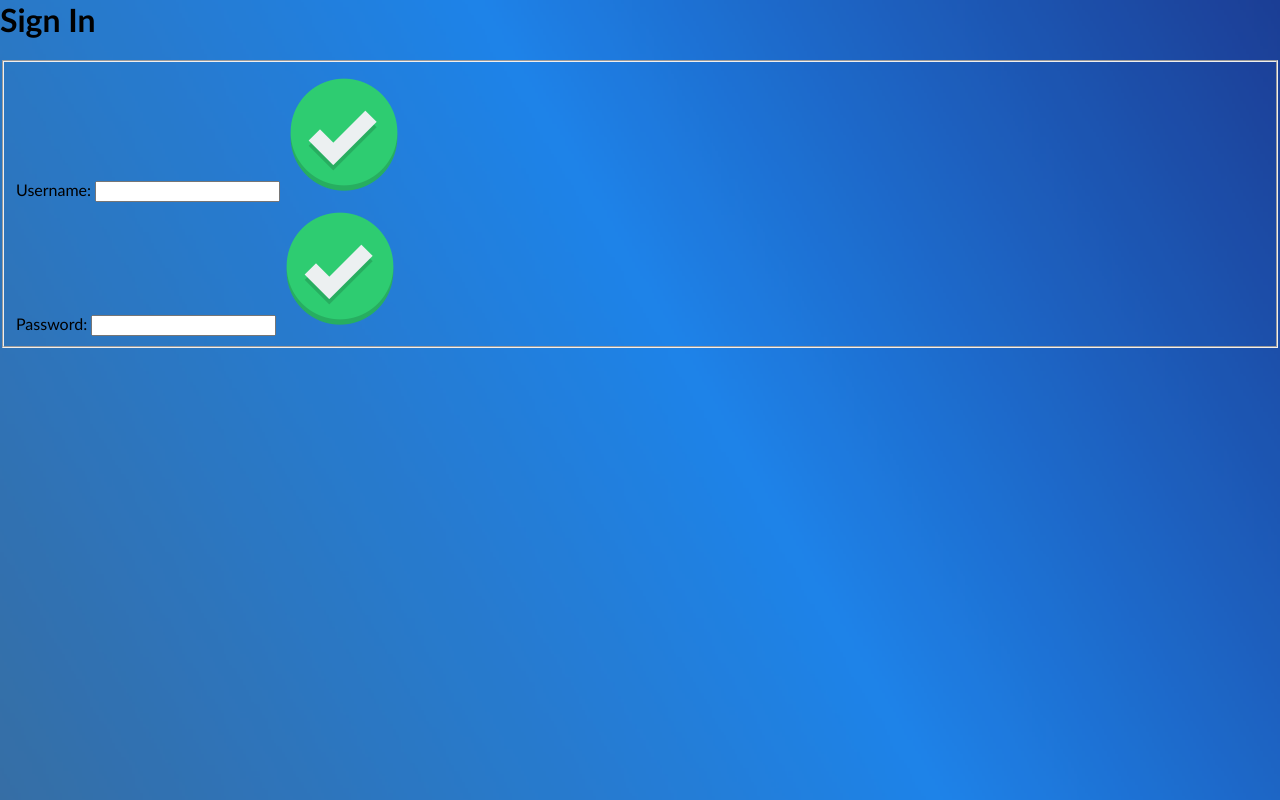
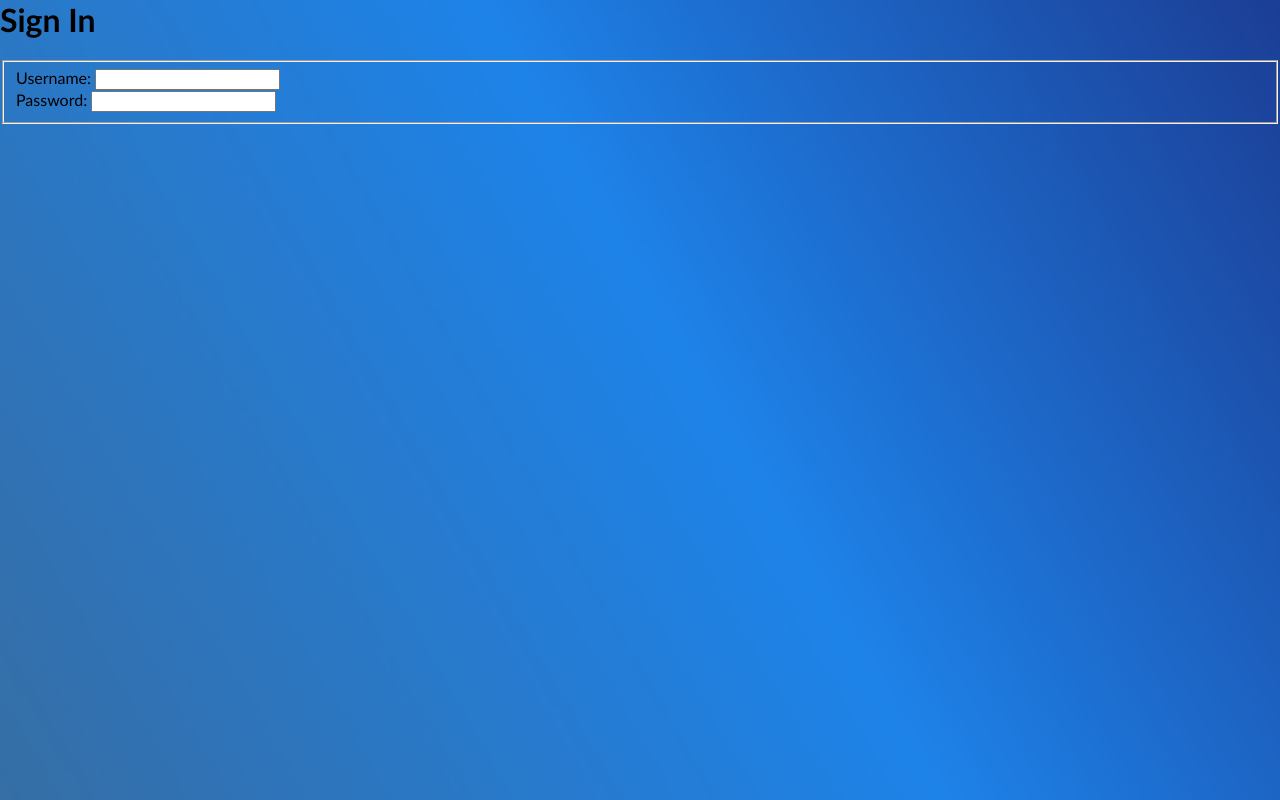
Before and after one commit to KennyRizky/TubesMIBD-PBW, a PHP site: page /signin.php in a window 1280 px wide. Run offline with PHP 8.4, Linux system fonts and the light colour scheme; data that the repository does not hold is empty.

Commit message:
Update style.css

```diff
--- a/view/css/style.css
+++ b/view/css/style.css
@@ -177,13 +177,13 @@ body{
     background-color: lightgreen;
 }
 
-<<<<<<< Updated upstream
 .indextext{
     display: flex;
     justify-content: center;
     margin-bottom: 0.1em;
-=======
 /*SignIn*/
+}
+
 #checker1, #checker2{
     display:none;
     height:20px;
@@ -192,5 +192,4 @@ body{
 }
 .JudulForm{
     justify-content: center;
->>>>>>> Stashed changes
 }
```
